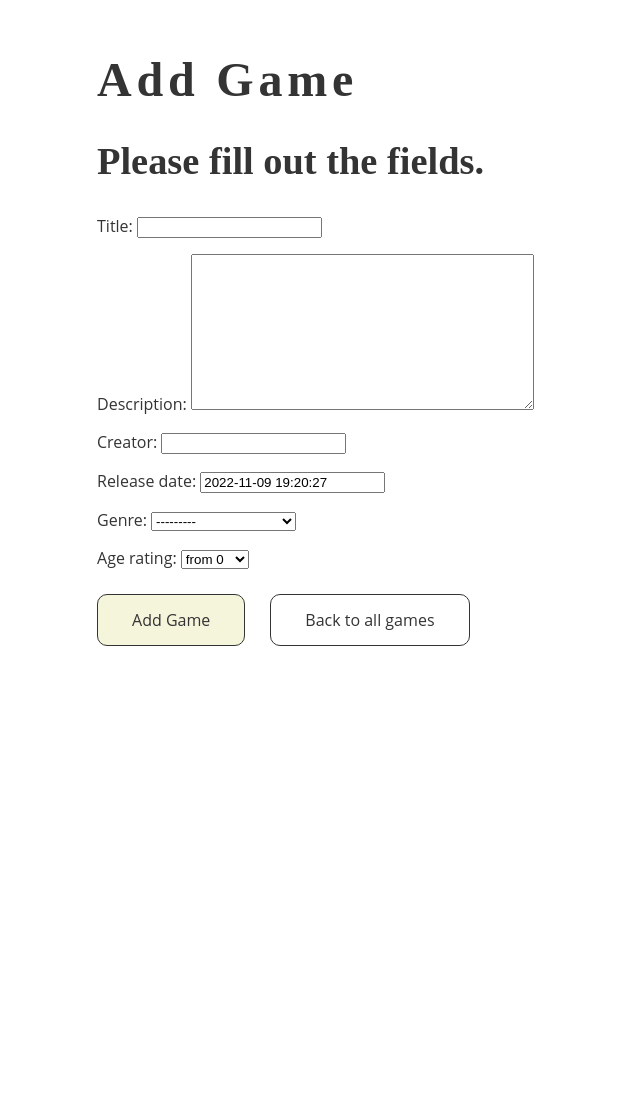
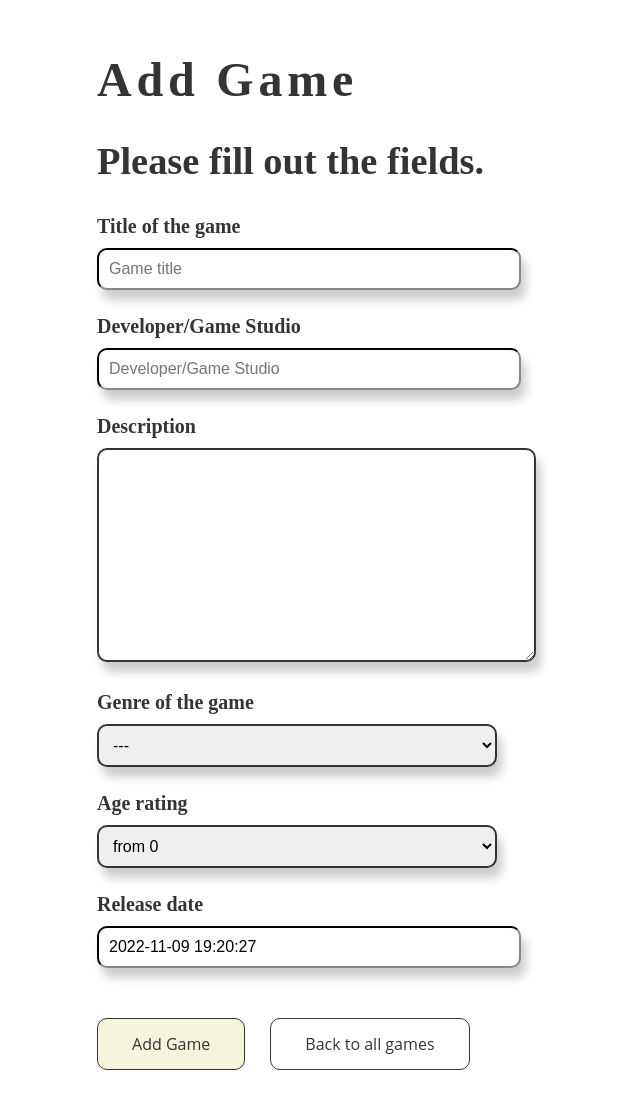
Before and after one commit to Jjutho/WebPythonDjangoProject, a Django app: page /games/add/ in a window 1280 px wide. Shown: the whole page, without its empty margins (93-733 px from the left). Before the commit the page ends 646 px from the top, so only its background shows below. Run offline with Django 4.2, Linux system fonts and the light colour scheme; the visitor is signed in with stand-in values (Sample User, id 1).

Commit message:
exercise done

```diff
--- a/Games/static/Games/game_styles.css
+++ b/Games/static/Games/game_styles.css
@@ -1,8 +1,10 @@
+/* GAME LIST */
 .games-container {
     display: flex;
     flex-direction: row;
     gap: 30px;
     flex-wrap: wrap;
+    margin-bottom: 60px;
 }
 .game-card {
     flex: 1 1 calc(50% - 15px);
@@ -10,8 +12,72 @@
     padding: 20px;
     border: solid 1px #343434;
     border-radius: 10px;
+    box-shadow: 5px 10px 10px rgba(0,0,0,0.2);
+    will-change: box-shadow;
+    transition: 0.1s ease-in-out;
+}
+.game-card:hover {
+    box-shadow: 5px 10px 7px rgba(0,0,0,0.3);
+}
+@media (max-width:768px) {
+    .game-card {
+        flex: 1 1 100%;
+        max-width: 100%;
+    }
 }
 .game-card h3 {
     margin-bottom: 10px;
     margin-top: 0px;
 }
+
+.game-card h4 {
+    margin-bottom: 10px;
+}
+
+.game-card .game-card-description {
+    margin-bottom: 60px;
+    margin-top: 0px;
+}
+
+/* GAME DETAIL */
+
+.game-detail-content {
+
+}
+
+.game-detail-content h4 {
+    margin-bottom: 10px;
+}
+
+.game-detail-description {
+    margin-bottom: 60px;
+    margin-top: 0px;
+}
+
+.game-detail-upload-date {
+    margin-bottom: 60px;
+    font-style: italic;
+}
+
+.game-detail-content .button-delete-container {
+    margin-bottom: 60px;
+}
+
+/* FORM STYLES */
+.game-create-content input,
+.game-create-content textarea,
+.game-create-content select{
+    margin-bottom: 25px;
+    margin-top: 10px;
+    min-width: 400px;
+    font-size: 16px;
+    padding: 10px;
+    border-radius: 10px;
+    border-color: #343434;
+    border-width: 2px;
+    box-shadow: 5px 10px 10px rgba(0,0,0,0.2);
+}
+.game-create-content label {
+    font-weight: bold;
+    font-size: 20px;
+}
--- a/Games/templates/game-create.html
+++ b/Games/templates/game-create.html
@@ -14,15 +14,43 @@
 {% endblock %}
 
 {% block logged_in_content %}
+    <div class="game-create-content">
         <h2>Please fill out the fields.</h2>
         <form method="POST">
             {% csrf_token %}
-        {{ form.as_p }}
+
+            <label for="{{ form.title.id_for_label }}">Title of the game</label><br>
+            <input id="{{ form.title.id_for_label }}" type="{{ form.title.field.widget.input_type }}" name="{{ form.title.html_name }}" placeholder="Game title"><br>
+
+            <label for="{{ form.creator.id_for_label }}">Developer/Game Studio</label><br>
+            <input id="{{ form.creator.id_for_label }}" type="{{ form.creator.field.widget.input_type }}" name="{{ form.creator.html_name }}" placeholder="Developer/Game Studio"><br>
+
+            <label for="{{ form.description.id_for_label }}">{{ form.description.label }}</label><br>
+            {{ form.description }}<br>
+
+            <label for="id_genre">Genre of the game</label><br>
+            <select id="id_genre" type="text" name="genre">
+                <option value="">---</option>
+                <option value="FPS">First Person Shooter</option>
+                <option value="SIM">Simulation</option>
+                <option value="CB">City Builder</option>
+                <option value="HG">Horror Game</option>
+                <option value="RPG">Role Playing Game</option>
+                <option value="RC">Racing Game</option>
+            </select><br>
+
+            <label for="{{ form.age_rating.id_for_label }}">{{ form.age_rating.label }}</label><br>
+            {{ form.age_rating }}<br>
+
+            <label for="{{ form.releas_date.id_for_label }}">{{ form.release_date.label }}</label><br>
+            {{ form.release_date }}<br>
+
             <div class="button-container">
                 <button class="button primary" type="submit">Add Game</button>
                 <a class="button secondary" href="{% url 'game-list' %}">Back to all games</a>
             </div>
         </form>
+    </div>
 {% endblock %}
 
 {% block not_logged_in_content %}
--- a/Games/templates/game-list.html
+++ b/Games/templates/game-list.html
@@ -24,7 +24,8 @@
                     <li>Genre: {{ game.get_genre_display }}</li>
                     <li>Age rating: {{ game.age_rating }}</li>
                 </ul>
-                <p>{{ game.description }}</p>
+                <h4>Description:</h4>
+                <p class="game-card-description">{{ game.description }}</p>
                 <p><a class="button primary" href="{% url 'game-detail' game.id %}">View Details</a></p>
             </div>
         {% endfor %}
--- a/static/css/global_styles.css
+++ b/static/css/global_styles.css
@@ -37,7 +37,8 @@ p {
     max-width: 600px;
 }
 
-.button {
+.button,
+button {
     font-family: "Open Sans";
     padding: 14px 34px;
     font-size: 1em;
```
Also changed, not shown: Games/templates/game-detail.html (+8 -5 lines). Lines whose indentation alone changed are shown as unchanged.
